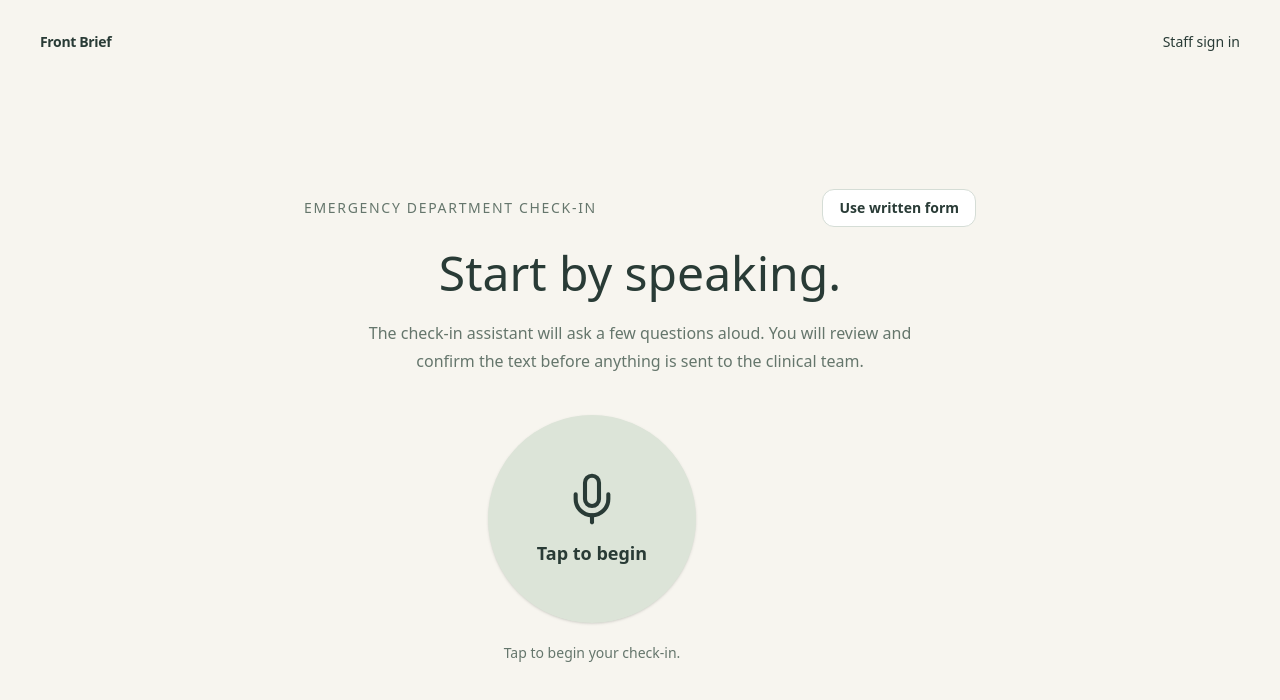
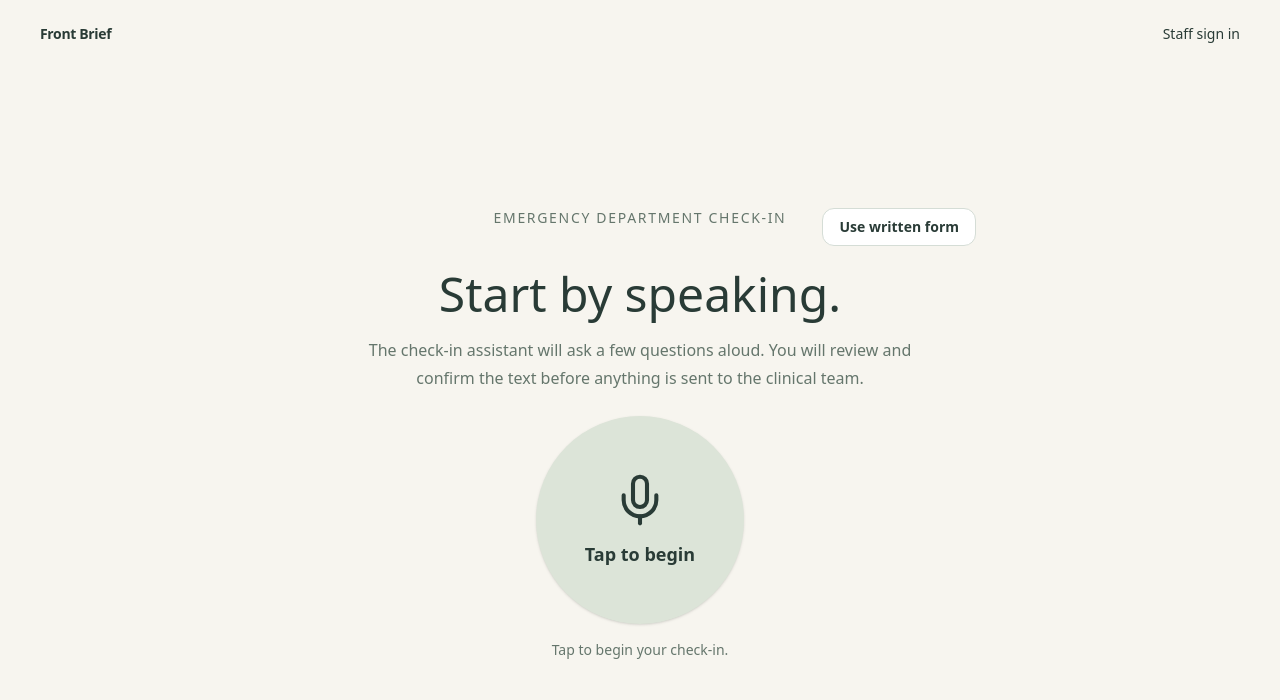
Before and after one commit to nkrishnasridhar/er-triage, a Next.js app: page / in a window 1280 px wide. Shown: the top 700 px of the page. Built offline with nearby package versions, Linux system fonts and the light colour scheme.

Commit message:
style: improve layout and spacing in Home and VoiceCheckIn components

```diff
--- a/app/page.tsx
+++ b/app/page.tsx
@@ -3,27 +3,29 @@ import { VoiceCheckIn } from "@/components/voice-check-in";
 
 export default function Home() {
   return (
-    <main id="main" className="flex min-h-screen flex-col bg-paper text-pine">
-      <header className="flex items-center justify-between px-6 py-6 sm:px-10 sm:py-8">
+    <main id="main" className="flex h-dvh min-h-0 flex-col overflow-hidden bg-paper text-pine">
+      <header className="flex shrink-0 items-center justify-between px-6 py-4 sm:px-10 sm:py-6">
         <p className="text-sm font-semibold tracking-tight">Front Brief</p>
         <Link href="/login" className="text-sm underline-offset-4 hover:underline">
           Staff sign in
         </Link>
       </header>
 
-      <section className="flex flex-1 items-center justify-center px-6 pb-12 pt-4 sm:px-10">
-        <div className="w-full max-w-2xl">
-          <div className="flex items-center justify-between gap-4">
-            <p className="text-body-2 tracking-[0.12em] text-muted">EMERGENCY DEPARTMENT CHECK-IN</p>
+      <section className="flex min-h-0 flex-1 items-center justify-center px-6 py-4 sm:px-10">
+        <div className="flex max-h-full w-full max-w-2xl flex-col items-center">
+          <div className="flex w-full flex-col items-center gap-3 md:relative md:block md:min-h-11">
+            <p className="text-body-2 text-center tracking-[0.12em] text-muted">
+              EMERGENCY DEPARTMENT CHECK-IN
+            </p>
             <Link
               href="/check-in"
-              className="rounded-control border border-line bg-surface px-4 py-2 text-sm font-semibold hover:bg-moss"
+              className="rounded-control border border-line bg-surface px-4 py-2 text-sm font-semibold hover:bg-moss md:absolute md:right-0 md:top-0"
             >
               Use written form
             </Link>
           </div>
-          <h1 className="text-h2 mt-5 text-center">Start by speaking.</h1>
-          <p className="mx-auto mt-5 max-w-xl text-center text-base leading-7 text-muted">
+          <h1 className="text-h2 mt-4 text-center">Start by speaking.</h1>
+          <p className="mx-auto mt-4 max-w-xl text-center text-base leading-7 text-muted">
             The check-in assistant will ask a few questions aloud. You will review and
             confirm the text before anything is sent to the clinical team.
           </p>
--- a/components/voice-check-in.tsx
+++ b/components/voice-check-in.tsx
@@ -167,12 +167,12 @@ export function VoiceCheckIn() {
   const active = state === "connecting" || state === "listening" || state === "speaking";
 
   return (
-    <div className="mt-10 flex w-full max-w-xl flex-col items-center">
+    <div className="mx-auto mt-6 flex min-h-0 w-full max-w-xl flex-col items-center">
       <button
         type="button"
         onClick={start}
         disabled={active}
-        className="flex min-h-52 min-w-52 flex-col items-center justify-center gap-3 rounded-full bg-moss p-8 text-pine shadow-sm transition-transform active:scale-95 disabled:cursor-wait disabled:active:scale-100"
+        className="flex size-48 shrink-0 flex-col items-center justify-center gap-3 rounded-full bg-moss p-8 text-pine shadow-sm transition-transform active:scale-95 disabled:cursor-wait disabled:active:scale-100 sm:size-52"
       >
         <Mic aria-hidden="true" className="size-14" strokeWidth={1.75} />
         <span className="text-lg font-semibold">
@@ -180,7 +180,7 @@ export function VoiceCheckIn() {
         </span>
       </button>
 
-      <p className="mt-5 text-sm text-muted" role="status" aria-live="polite">
+      <p className="mt-4 text-sm text-muted" role="status" aria-live="polite">
         {status}
       </p>
 
@@ -188,7 +188,7 @@ export function VoiceCheckIn() {
         <button
           type="button"
           onClick={() => finish()}
-          className="mt-5 inline-flex items-center gap-2 rounded-control border border-line bg-surface px-5 py-3 text-sm font-semibold"
+          className="mt-3 inline-flex items-center gap-2 rounded-control border border-line bg-surface px-5 py-3 text-sm font-semibold"
         >
           <Square aria-hidden="true" className="size-4 fill-current" />
           Finish check-in
@@ -197,12 +197,12 @@ export function VoiceCheckIn() {
 
       {lines.length > 0 && (
         <section
-          className="mt-10 w-full rounded-card bg-surface p-5 text-left shadow-sm sm:p-6"
+          className="mt-5 flex h-[22dvh] min-h-36 w-full flex-col rounded-card bg-surface p-5 text-left shadow-sm sm:p-6"
           aria-label="Check-in conversation"
           aria-live="polite"
         >
           <h2 className="text-sm font-semibold">Conversation</h2>
-          <ol className="mt-4 space-y-4">
+          <ol className="mt-4 min-h-0 flex-1 space-y-4 overflow-y-auto pr-1">
             {lines.map((line, index) => (
               <li key={`${line.speaker}-${index}`} className="text-sm leading-6">
                 <span className="font-semibold">{line.speaker}: </span>
@@ -213,7 +213,7 @@ export function VoiceCheckIn() {
           <button
             type="button"
             onClick={continueToConfirmation}
-            className="mt-6 inline-flex min-h-12 w-full items-center justify-center rounded-control bg-moss px-5 text-sm font-semibold text-pine"
+            className="mt-4 inline-flex min-h-12 shrink-0 w-full items-center justify-center rounded-control bg-moss px-5 text-sm font-semibold text-pine"
           >
             Review text and continue
           </button>
```
